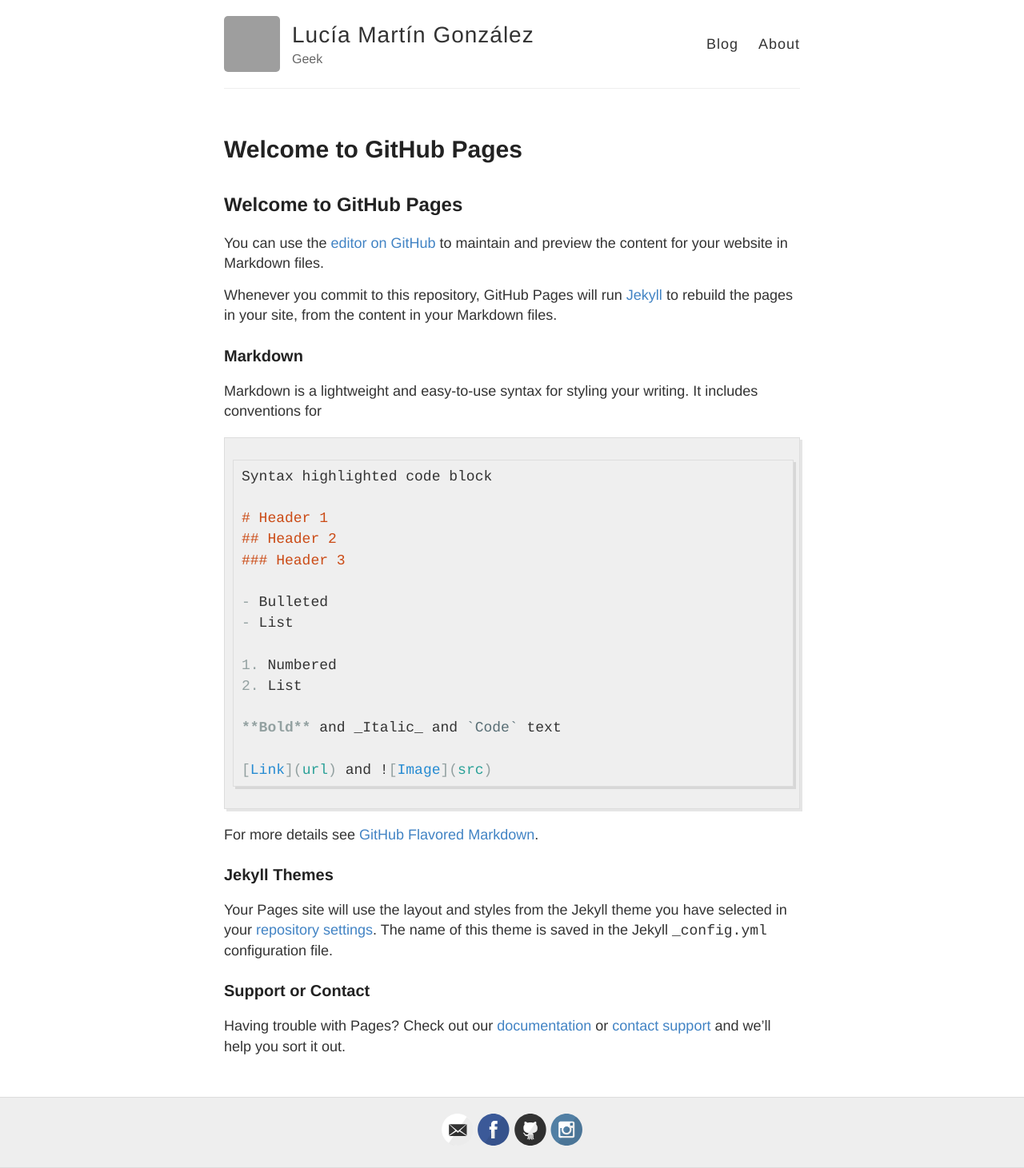
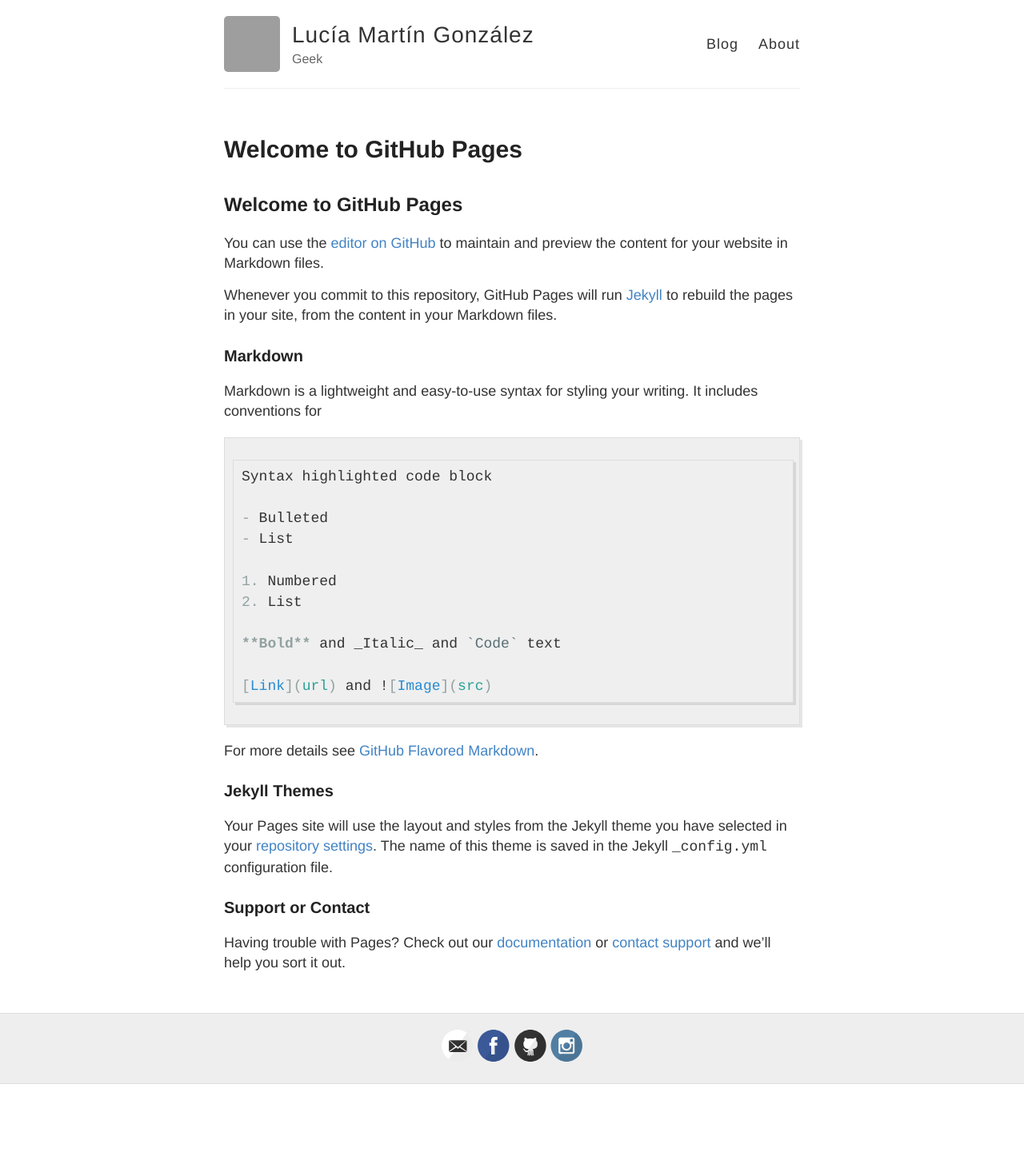
Before and after one commit to Lumargon/LuciaMartin.github.io, a Jekyll site: the page built from index.md, in a window 1280 px wide. Shown: the whole page at 80% size. Built offline with Jekyll 4.4.1, drawn with Linux system fonts in a browser that asks for light colours; our own code applies the rules of GitHub Pages for plain Markdown files; after the commit the page ends 1356 px from its top, so only the background shows below that; grey boxes are pictures that could not be loaded.

Commit message:
Update index.md

````diff
--- a/index.md
+++ b/index.md
@@ -10,10 +10,6 @@ Markdown is a lightweight and easy-to-use syntax for styling your writing. It in
 
 ```markdown
 Syntax highlighted code block
-
-# Header 1
-## Header 2
-### Header 3
 
 - Bulleted
 - List
````
